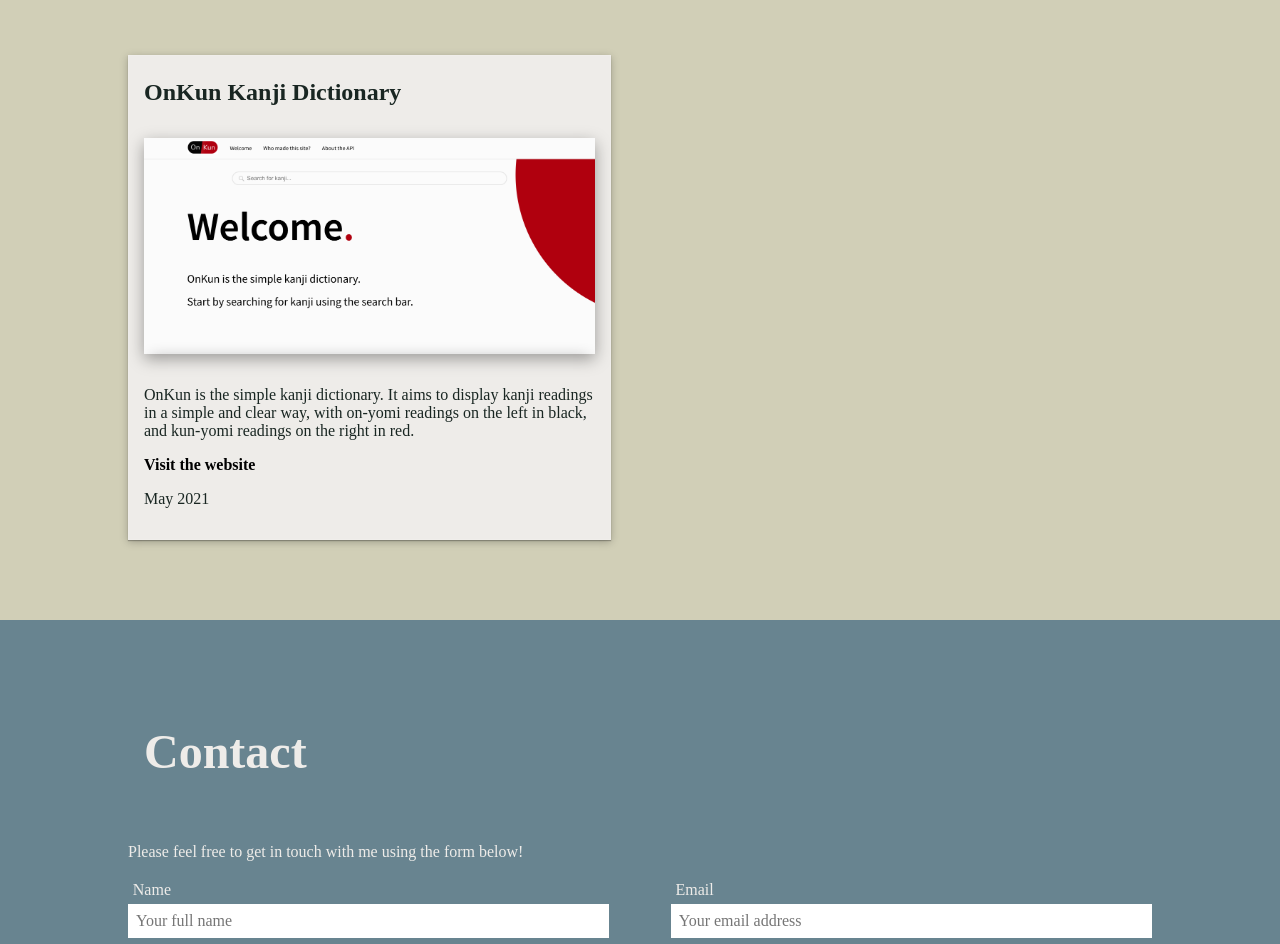
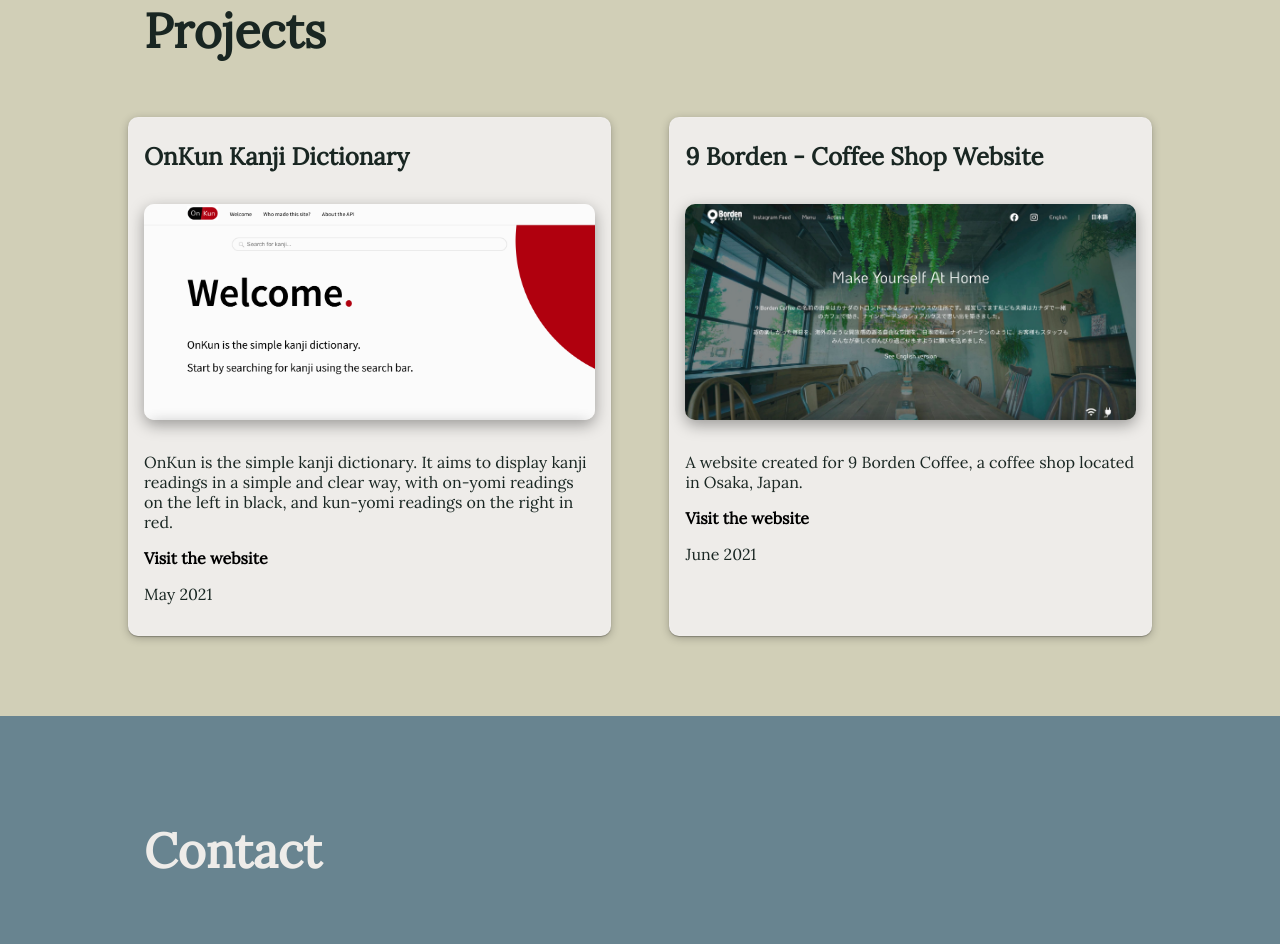
Before and after one commit to dpars34/portfolio-website, a React (Create React App) app: page / in a window 1280 px wide. Shown: the part 1528-2472 px from the top of the page. Built offline with nearby package versions, Linux system fonts and the light colour scheme.

Commit message:
Borden update

```diff
--- a/src/Components/Contact/Contact.module.css
+++ b/src/Components/Contact/Contact.module.css
@@ -31,6 +31,7 @@
     border: 0;
     font-family: 'Noto Serif JP', serif;
     font-size: 1rem;
+    border-radius: 10px;
 }
 
 .contactText {
@@ -40,6 +41,7 @@
     font-family: 'Noto Serif JP', serif;
     min-height: 4rem;
     font-size: 1rem;
+    border-radius: 10px;
 }
 
 .contactAreaButton {
@@ -54,6 +56,7 @@
     -webkit-appearance: none;
     font-family: 'Noto Serif JP', serif;
     font-size: 1rem;
+    border-radius: 10px;
 }
 
 .formGroup {
--- a/src/Components/Projects/ProjectBox.js
+++ b/src/Components/Projects/ProjectBox.js
@@ -4,7 +4,7 @@
 function ProjectBox(props) {
 
     function clickHandler() {
-        window.location.assign(props.info.projectBoxLink)
+        window.open(props.info.projectBoxLink)
     }
 
     return (
@@ -14,7 +14,7 @@
 
             <img src={props.info.projectBoxImage} alt={props.info.projectBoxImageAlt}className={styles.projectBoxImage}/>
             <p className={styles.projectBoxInfo} lang={props.isEnglish ? "en" : "ja"}>{props.info.projectBoxInfo}</p>
-            <a href={props.info.projectBoxLink} className={styles.projectBoxLink} lang={props.isEnglish ? "en" : "ja"}>{props.info.projectBoxLinkText}</a>
+            <a target="_blank" rel="noopener noreferrer" href={props.info.projectBoxLink} className={styles.projectBoxLink} lang={props.isEnglish ? "en" : "ja"}>{props.info.projectBoxLinkText}</a>
             <p className={styles.projectDate} lang={props.isEnglish ? "en" : "ja"}>{props.info.projectBoxDate}</p>
         </div>
     )
--- a/src/Components/Projects/Projects.js
+++ b/src/Components/Projects/Projects.js
@@ -2,6 +2,7 @@
 import styles from "./Projects.module.css"
 import ProjectBox from "./ProjectBox"
 import onkun from "./onkun-screengrab.png"
+import borden from "./9borden-screengrab.jpg"
 
 function Projects(props) {
 
@@ -29,25 +30,25 @@
         projectBoxDate: "2021年5月"
     }
 
-    /*const projectTextEnglish2 = {
-        projectBoxTitle: "Survey Form",
-        projectBoxImage: "",
-        projectBoxImageAlt: "survey form",
-        projectBoxInfo: "A form to gather data about different user's language learning goals.",
-        projectBoxLink: "https://codepen.io/daniel-parsons-the-vuer/pen/ZEBRgjE",
-        projectBoxLinkText: "See the code on CodePen",
-        projectBoxDate: "March 2021"
+    const projectTextEnglish2 = {
+        projectBoxTitle: "9 Borden - Coffee Shop Website",
+        projectBoxImage: borden,
+        projectBoxImageAlt: "9 borden coffee shop website",
+        projectBoxInfo: "A website created for 9 Borden Coffee, a coffee shop located in Osaka, Japan.",
+        projectBoxLink: "https://9bordencoffee.com/",
+        projectBoxLinkText: "Visit the website",
+        projectBoxDate: "June 2021"
     }
 
     const projectTextJapanese2 = {
-        projectBoxTitle: "調査フォーム",
-        projectBoxImage: "",
-        projectBoxImageAlt: "調査フォーム",
-        projectBoxInfo: "ユーザーの言語学習ゴールデータを集めるフォームを作成。",
-        projectBoxLink: "https://codepen.io/daniel-parsons-the-vuer/pen/ZEBRgjE",
-        projectBoxLinkText: "CodePenにてコードをご参照ください。",
-        projectBoxDate: "2021年3月"
-    } */
+        projectBoxTitle: "9 Borden Coffee - ホームページ",
+        projectBoxImage: borden,
+        projectBoxImageAlt: "9 borden コーヒーショップのホームページ",
+        projectBoxInfo: "インターナショナルなコーヒーショップ、9 Borden Coffeeのホームページ。",
+        projectBoxLink: "https://9bordencoffee.com/",
+        projectBoxLinkText: "ウェブサイトをご覧ください。",
+        projectBoxDate: "2021年6月"
+    }
 
     return (
         <div className={styles.projectsArea} id="projects-area">
@@ -55,7 +56,7 @@
                 <h2 className={styles.heading}>Projects</h2>
                 <div className={styles.flexContainerProject}>
                     <ProjectBox info={props.isEnglish ? projectTextEnglish1 : projectTextJapanese1} />
-                    {/*<ProjectBox info={props.isEnglish ? projectTextEnglish2 : projectTextJapanese2} />*/}
+                    <ProjectBox info={props.isEnglish ? projectTextEnglish2 : projectTextJapanese2} />
                 </div>
             </div>
         </div>
--- a/src/Components/Projects/Projects.module.css
+++ b/src/Components/Projects/Projects.module.css
@@ -23,6 +23,7 @@
     margin-top: 2rem;
     margin-bottom: 2rem;
     box-shadow: rgba(0, 0, 0, 0.35) 0px 5px 15px;
+    border-radius: 10px;
 }
 
 .projectBoxLink {
@@ -50,10 +51,11 @@
         margin-top: 0rem;
         transition: transform .2s;
         box-shadow: rgba(0, 0, 0, 0.25) 0px 0.0625em 0.0625em, rgba(0, 0, 0, 0.25) 0px 0.125em 0.5em, rgba(255, 255, 255, 0.1) 0px 0px 0px 1px inset;
+        border-radius: 10px;
     }
 
     .projectBox:hover {
-        transform: scale(1.1);
+        transform: scale(1.05);
     }
 
     .flexContainerProject {
--- a/src/index.css
+++ b/src/index.css
@@ -1,8 +1,9 @@
 @import url('https://fonts.googleapis.com/css2?family=Noto+Serif+JP:wght@200;300;400;500;600;700;900&display=swap');
+@import url('https://fonts.googleapis.com/css2?family=Lora&display=swap');
 
 body {
   margin: 0;
-  font-family: 'Noto Serif JP', serif;
+  font-family: 'Lora', serif, 'Noto Serif JP', serif;
 }
 
 code {
```
Also changed, not shown: src/Components/Projects/9borden-screengrab.jpg (added), 1 other file (tests, documents, lock files or other folders).
